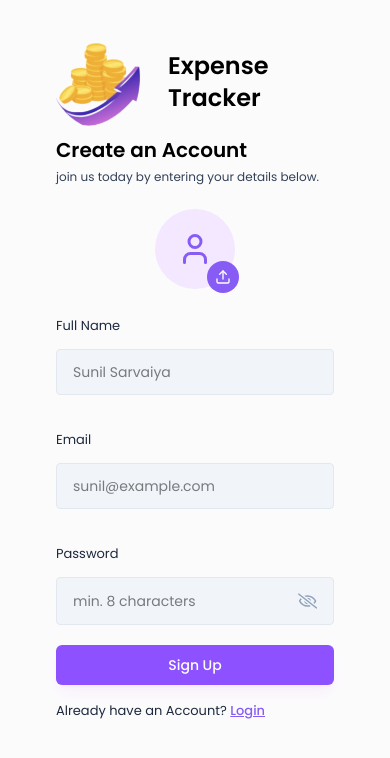
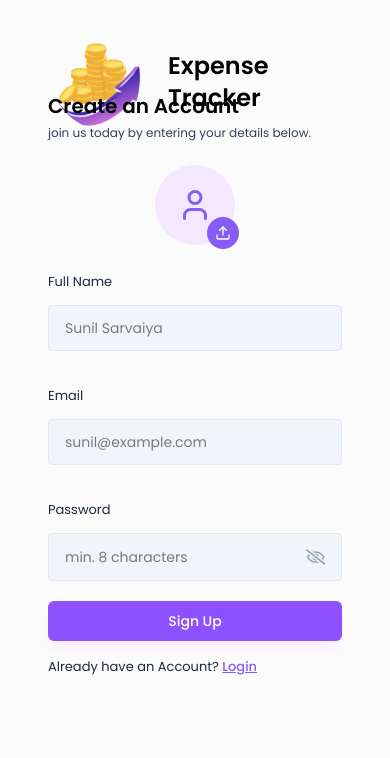
Before and after one commit to sarvaiya-sunil/SunExpenseMate, a React app in the folder frontend/: page /signup in a window 390 px wide. Shown: the top 758 px of the page. Built offline with nearby package versions, Linux system fonts and the light colour scheme; the HTML template or start-up script is replaced by a standard one.

Commit message:
make it more responsive

```diff
--- a/frontend/src/pages/Auth/Login.jsx
+++ b/frontend/src/pages/Auth/Login.jsx
@@ -53,10 +53,7 @@ const Login = () => {
   return (
     <AuthLayout>
       <div className="lg:w-[70%] h-3/4 md:h-full flex flex-col justify-center">
-        <div className="w-full mx-auto mt-5 sm:mt-3 mb-2">
-          <h3 className="text-xl font-semibold text-black mt-15">
-            Welcome Back
-          </h3>
+        <h3 className="text-xl font-semibold text-black">Welcome Back</h3>{" "}
         <p className="text-xs text-slate-700 mt-[5px] mb-6">
           Please enter your detail to log in
         </p>
@@ -90,7 +87,6 @@ const Login = () => {
           </p>
         </form>
       </div>
-      </div>
     </AuthLayout>
   );
 };
--- a/frontend/src/pages/Auth/Signup.jsx
+++ b/frontend/src/pages/Auth/Signup.jsx
@@ -77,18 +77,15 @@ const Signup = () => {
   };
   return (
     <AuthLayout>
-      <div className="w-full h-full flex justify-center px-2 sm:px-4 py-1 sm:py-1">
-        <div className="w-full mx-auto mt-5 sm:mt-3 mb-2">
-          <h3 className="text-xl font-semibold text-black mt-15">
-            Create an Account
-          </h3>
+      <div className="lg:w-100% h-auto md:h-full mt-10 md:mt-0 flex flex-col justify-center">
+        <h3 className="text-xl font-semibold text-black">Create an Account</h3>
         <p className="text-xs text-slate-700 mt-[5px] mb-6">
           join us today by entering your details below.
         </p>
         <form onSubmit={handleSignup}>
           <ProfilePhotoSelector image={profilePic} setImage={setProfilePic} />
 
-            <div className="grid grid-cols-1 sm:grid-cols-1 md:grid-cols-2 lg:grid-cols-2 gap-4">
+          <div className="grid grid-cols-1 md:grid-cols-2 sm:grid-cols-1 lg:grid-cols-2 gap-4">
             <Input
               value={fullName}
               onChange={(e) => setFullName(e.target.value)}
@@ -125,7 +122,6 @@ const Signup = () => {
           </p>
         </form>
       </div>
-      </div>
     </AuthLayout>
   );
 };
```
Lines whose indentation alone changed are shown as unchanged.
